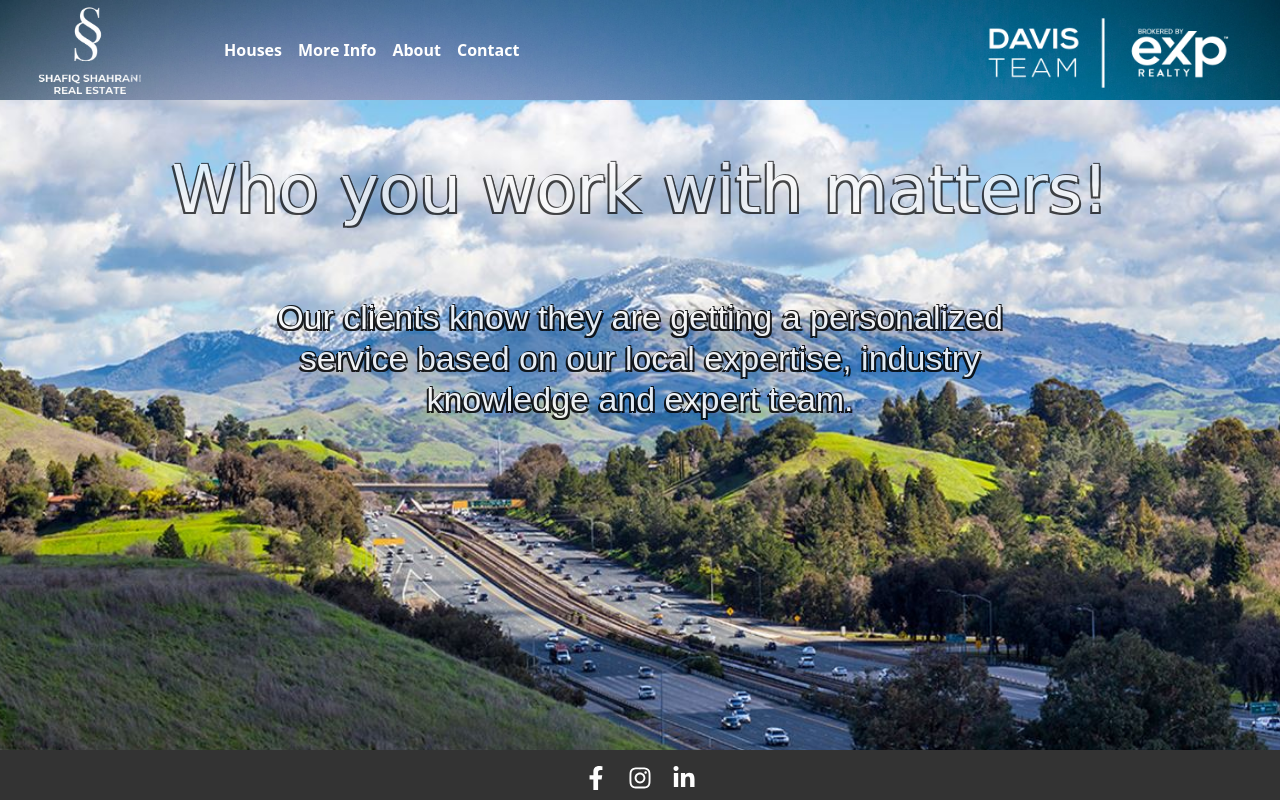
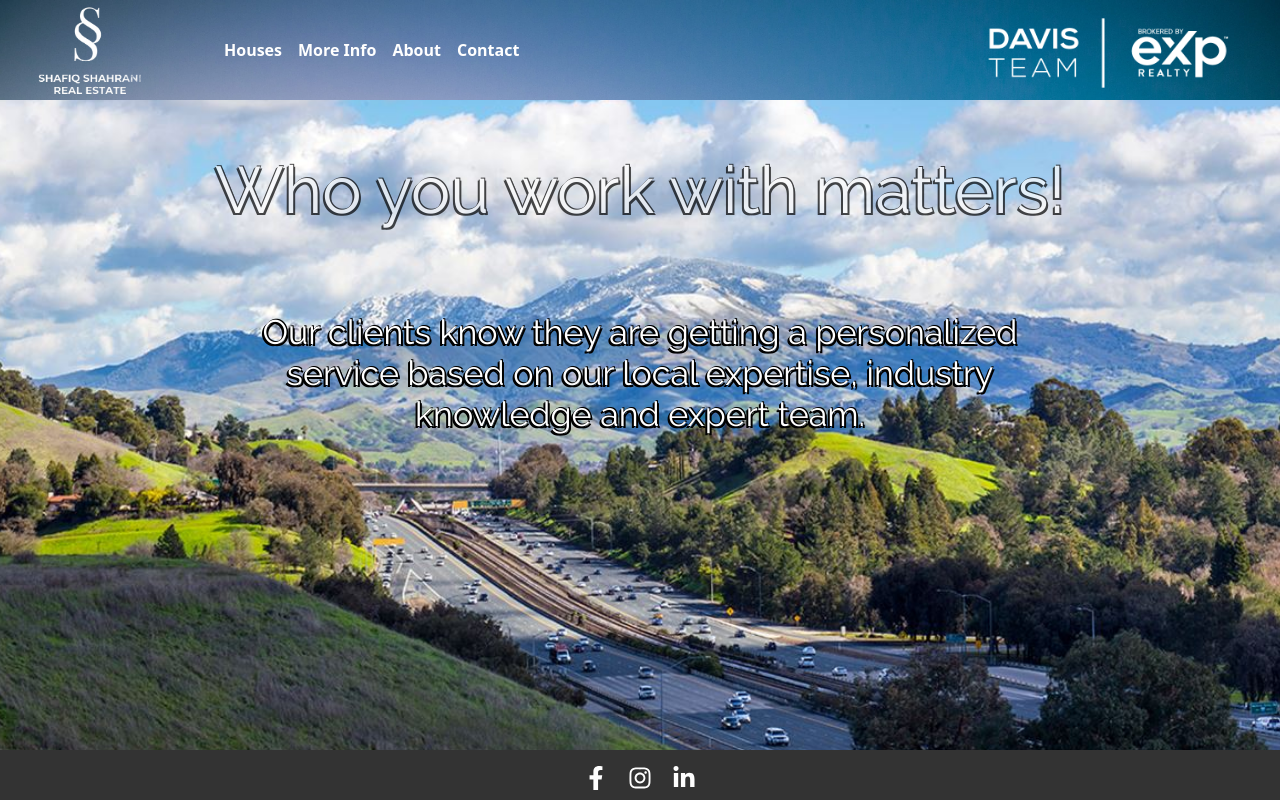
Before and after one commit to Moshahrani/real-estate-website, a React (Create React App) app in the folder real-estate/: page / in a window 1280 px wide. Built offline with nearby package versions, Linux system fonts and the light colour scheme.

Commit message:
changed font to raleway for both home, navbar and about components

```diff
--- a/real-estate/public/index.html
+++ b/real-estate/public/index.html
@@ -1,6 +1,10 @@
 <!DOCTYPE html>
 <html lang="en">
   <head>
+    <style>
+      @import url('https://fonts.googleapis.com/css2?family=Raleway&display=swap');
+      </style>
+
     <meta charset="utf-8" />
     <link rel="icon" href="%PUBLIC_URL%/favicon.ico" />
     <meta name="viewport" content="width=device-width, initial-scale=1" />
--- a/real-estate/src/About.css
+++ b/real-estate/src/About.css
@@ -16,7 +16,7 @@
     grid-template-columns: 1fr;
     color: white;
     /* font-size: 14px; */
-    font-family: Verdana, Geneva, Tahoma, sans-serif;
+    font-family: 'Raleway', sans-serif;
     padding: 10px;
     /* text-shadow: -1px -1px 0 white, 1px -1px 0 white, -1px 1px 0 white,
     1px 1px 0 white; */
--- a/real-estate/src/CustomNavbar.css
+++ b/real-estate/src/CustomNavbar.css
@@ -32,6 +32,7 @@
 .nav-link {
   color: white !important;
   font-size: 18px;
+  font-weight: 600;
   /* text-shadow: -1px -1px 0 #000, 1px -1px 0 #000, -1px 1px 0 #000, .5px .5px 0 #000; */
 }
 .navOptions a:hover {
--- a/real-estate/src/Home.css
+++ b/real-estate/src/Home.css
@@ -1,13 +1,14 @@
 .statement  {
+    font-family: 'Raleway', sans-serif;
     color:white;
     opacity: .7;
     text-shadow: -2px 2px 0 black, 1px -1px 0 black, -1px 1px 0 black,
     2px 2px 0 black;
 }
 .mission-statement  {
-    padding-top: 60px;
+    font-family: 'Raleway', sans-serif;
+    padding-top: 75px;
     color:white;
-    opacity: .85;
     text-shadow: -2px 2px 0 black, 1px -1px 0 black, -1px 1px 0 black,
     2px 2px 0 black;
 }
```
